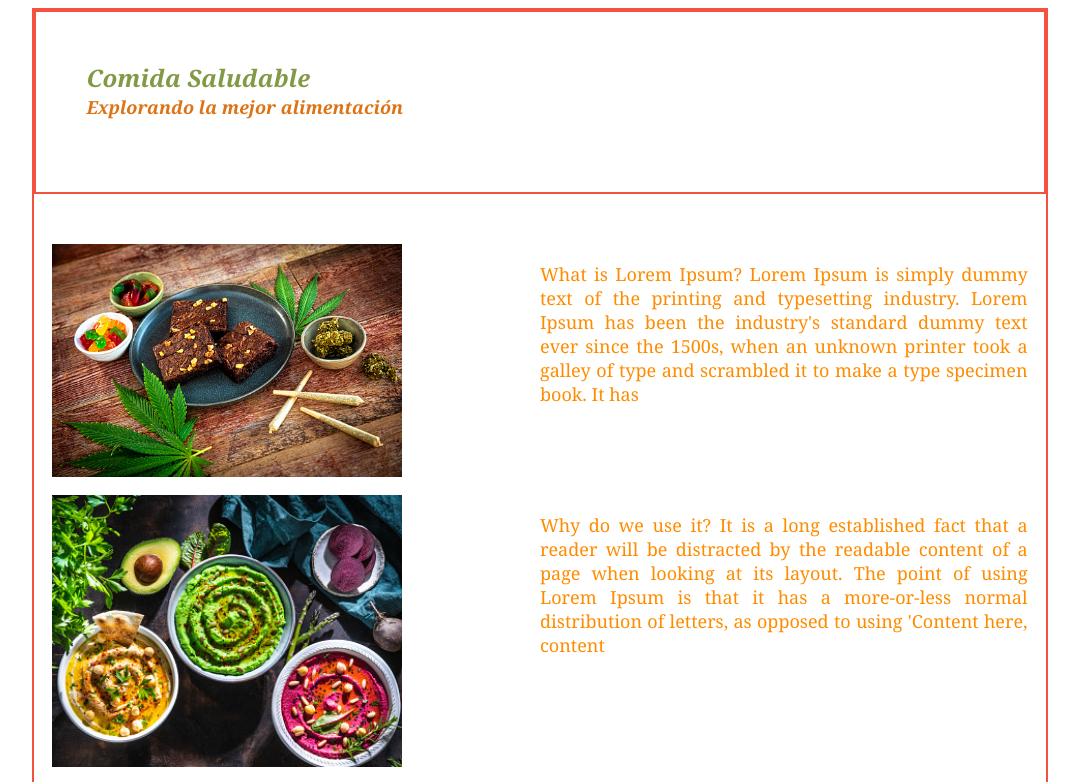
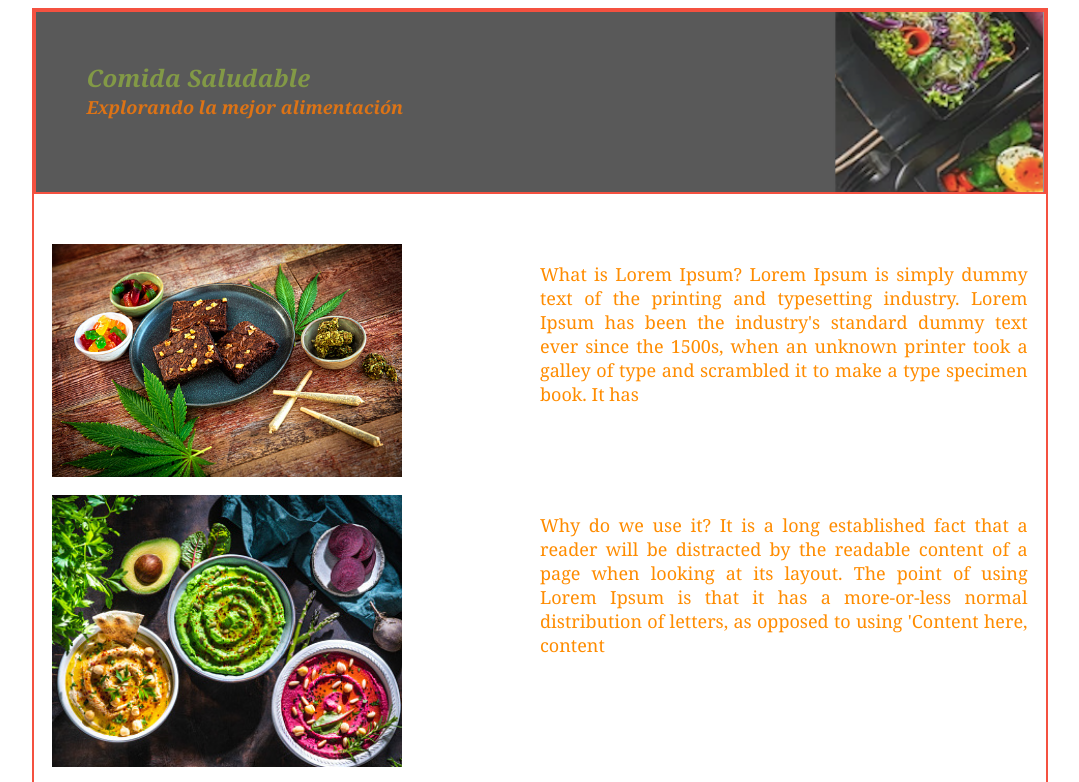
Before and after one commit to mmduque/Comida-Saludable, a plain HTML site: page index.html in a window 1280 px wide. Shown: the top 782 px of the page, without its empty margins (100-1179 px from the left). Drawn offline with Linux system fonts and the light colour scheme; the site is published under a folder, as on GitHub Pages, so addresses that start at the root find nothing.

Commit message:
Actualizacion BG

```diff
--- a/assets/css/styles.css
+++ b/assets/css/styles.css
@@ -1,6 +1,6 @@
 
   header{
-      background-image: url("/assets/imgs/Condimentos.jpg");
+      background-image: url("../imgs/Condimentos.jpg");
       background-position: center;
       background-repeat: no-repeat;
       background-size: cover;
```
